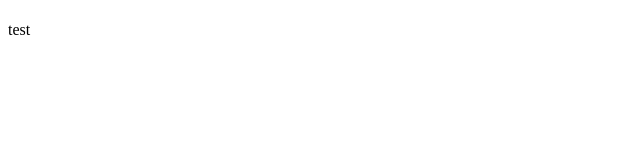
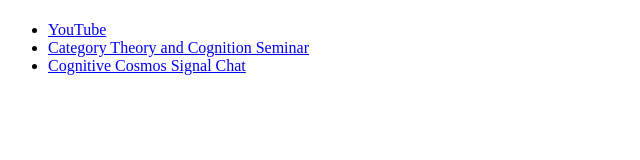
Before and after one commit to Categorical-Cognition/Categorical-Cognition.github.io, a plain HTML site: page index.html in a window 1280 px wide. Shown: the whole page, without its empty margins (0-640 px from the left). Drawn offline with Linux system fonts and the light colour scheme.

Commit message:
add liniks

```diff
--- a/index.html
+++ b/index.html
@@ -2,10 +2,14 @@
 <html lang="en">
 <head>
   <meta charset="UTF-8">
-  <title>Omnimodal</title>
+  <title>Omnimodal Organization</title>
 </head>
 <body>
   <h1></h1>
-  <p>test</p>
+  <ul>
+    <li><a href="https://https://www.youtube.com/@omnimodality" target="_blank">YouTube</a></li>
+    <li><a href="https://www-math.umd.edu/research/seminars/category-theory-and-cognition-seminar.html" target="_blank">Category Theory and Cognition Seminar</a></li>
+    <li><a href="https://signal.group/#CjQKIFdN_7SfeX1v9pb53cbbWhvj32GJ0MdV6gmuZ79_k-vkEhBmWDYisUzJQVqrVtaixbFo" target="_blank">Cognitive Cosmos Signal Chat</a></li>
+  </ul>
 </body>
 </html>
```
